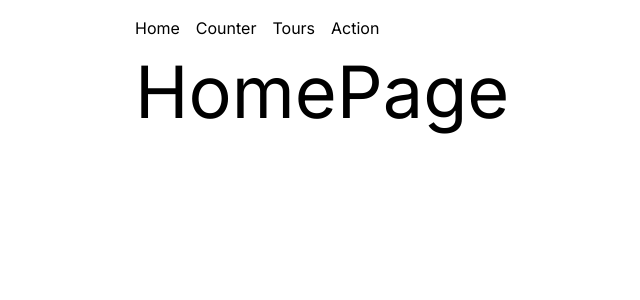
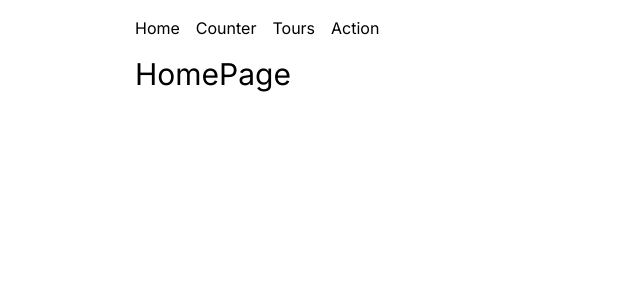
Before and after one commit to ngthu1995/escavana, a Next.js app: page / in a window 1280 px wide. Shown: the top 300 px of the page, without its empty margins (121-761 px from the left). Built offline with nearby package versions, Linux system fonts and the light colour scheme.

Commit message:
update Read,e and metadata

```diff
--- a/app/layout.tsx
+++ b/app/layout.tsx
@@ -6,8 +6,8 @@ import { Inter, Inconsolata } from "next/font/google";
 const inter = Inter({ subsets: ["latin"] });
 
 export const metadata: Metadata = {
-  title: "Next.js",
-  description: "A Next.js project with Tailwind",
+  title: "Escavana",
+  description: "Feel at home, away from ",
   keywords: "Next.js, Tailwind",
 };
 
--- a/app/page.tsx
+++ b/app/page.tsx
@@ -3,7 +3,7 @@ import React from "react";
 export default function HomePage() {
   return (
     <div>
-      <h1 className="text-7xl">HomePage</h1>
+      <h1 className="text-3xl">HomePage</h1>
     </div>
   );
 }
```
Also changed, not shown: 1 other file (tests, documents, lock files or other folders).
